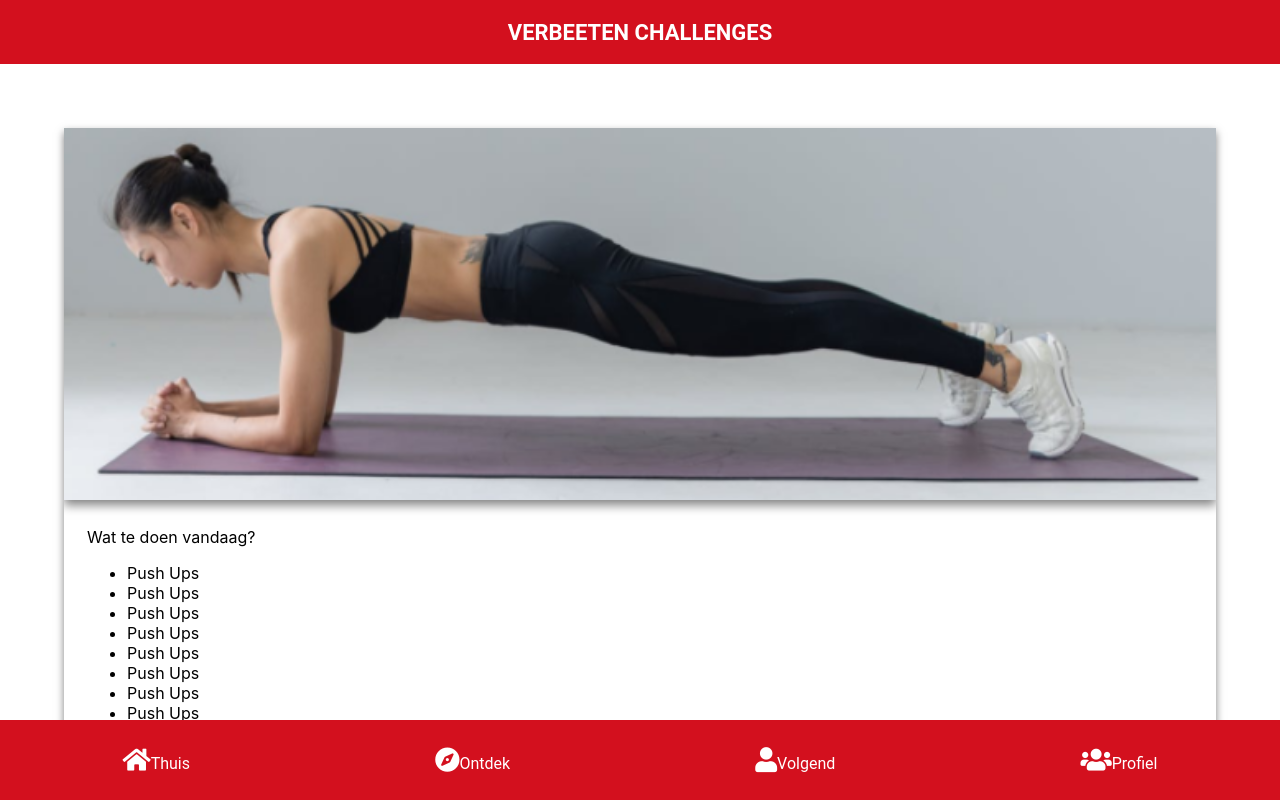
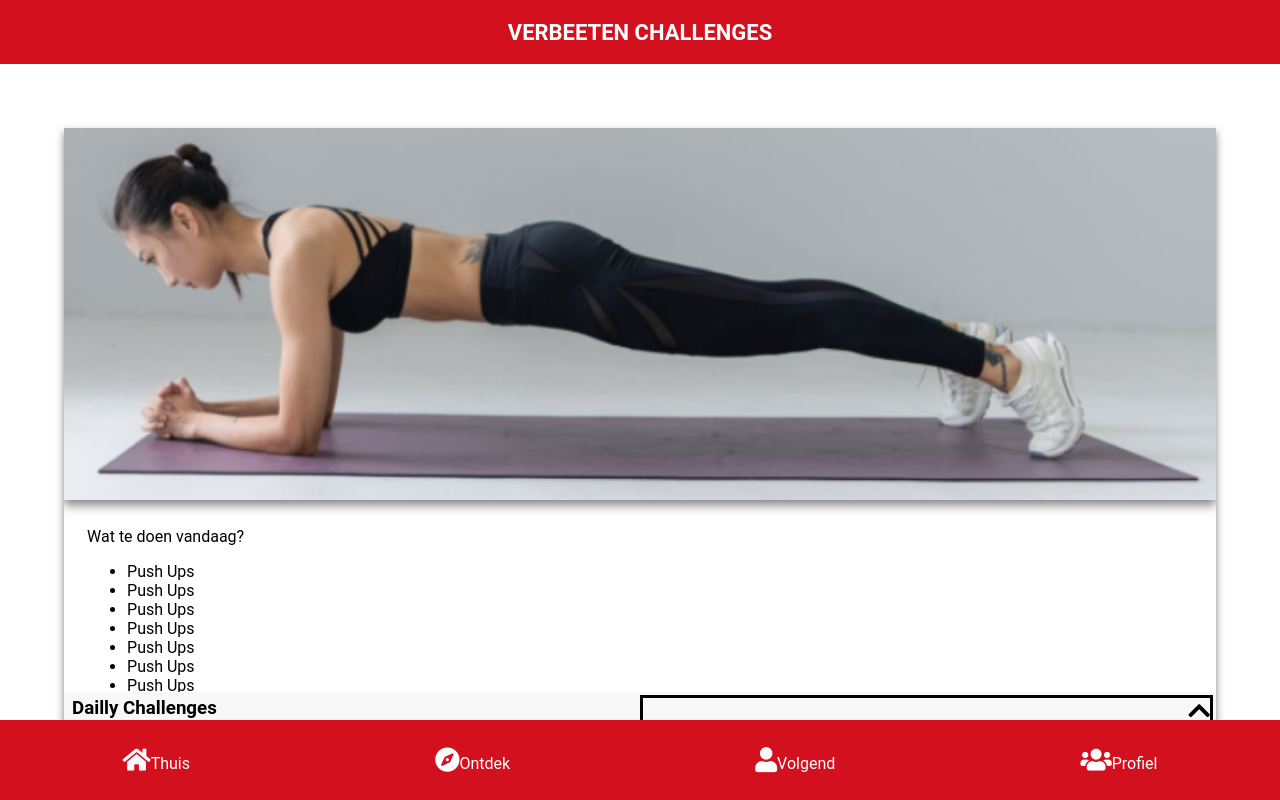
Before and after one commit to UFOcreator/frontend, a React (Create React App) app: page /dailly in a window 1280 px wide. Built offline with nearby package versions, Linux system fonts and the light colour scheme.

Commit message:
Dailly layout Update

```diff
--- a/src/Components/Dailly/Dailly.css
+++ b/src/Components/Dailly/Dailly.css
@@ -10,8 +10,34 @@
     max-height: 75vh;
     overflow: scroll;
     height: 75vh;
+    font-family: 'Roboto', sans-serif;
 }
 
 .content{
     margin: 2%;
 }
+
+.lowBar{
+    bottom: 0;
+    border: solid rgb(248,248,248);
+    background-color: rgb(248,248,248);
+    height: 5%;
+    position: sticky;
+    display: flex;
+
+}
+
+.fa-chevron-up{
+    color: rgb(0,0,0);
+    width: 50%;
+    text-align: right;
+    padding-right: 0 5px 0 0 ;
+    border: solid rgb(0,0,0);
+
+}
+
+.textBottom{
+    margin: 2px 0 0 5px;
+    width: 50%;
+    color: rgb(0,0,0);
+}
--- a/src/Components/Dailly/Dailly.js
+++ b/src/Components/Dailly/Dailly.js
@@ -1,13 +1,14 @@
 import './Dailly.css';
 import React from 'react';
+import {Link} from 'react-router-dom';
 
 function Dailly() {
   return (
     <div className="dailly">
-      <div className="headerImage">
-        <img src="Images/DaillyBanner.png" alt="DaillyBanner" id="imageDailly"></img>
-        <div className="content">
-          <p>Wat te doen vandaag?</p>
+      <img src="Images/DaillyBanner.png" alt="DaillyBanner" id="imageDailly"></img>
+      <div className="content">
+        <p>Wat te doen vandaag?</p>
+        <div className="Challenges">
           <ul>
             <li>Push Ups</li>
             <li>Push Ups</li>
@@ -42,9 +43,14 @@ function Dailly() {
             <li>Push Ups</li>
             <li>Push Ups</li>
           </ul>
-
         </div>
       </div>
+      <Link to='/'>
+        <div className="lowBar">
+          <h3 className="textBottom">Dailly Challenges</h3>
+          <i className="fas fa-chevron-up"></i>
+        </div>
+      </Link>
     </div>
   );
 }
```
Also changed, not shown: 1 other file (tests, documents, lock files or other folders).
